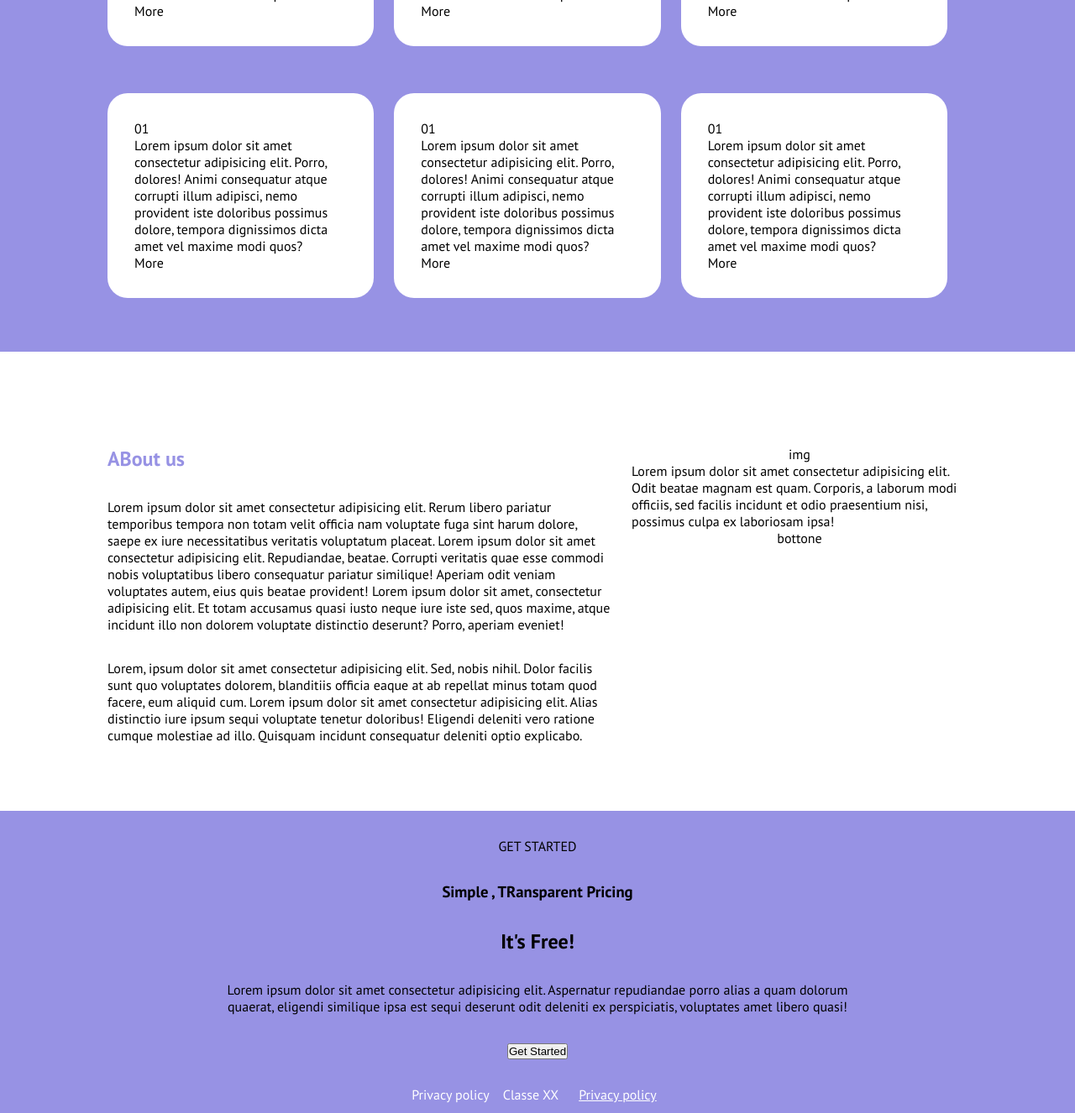
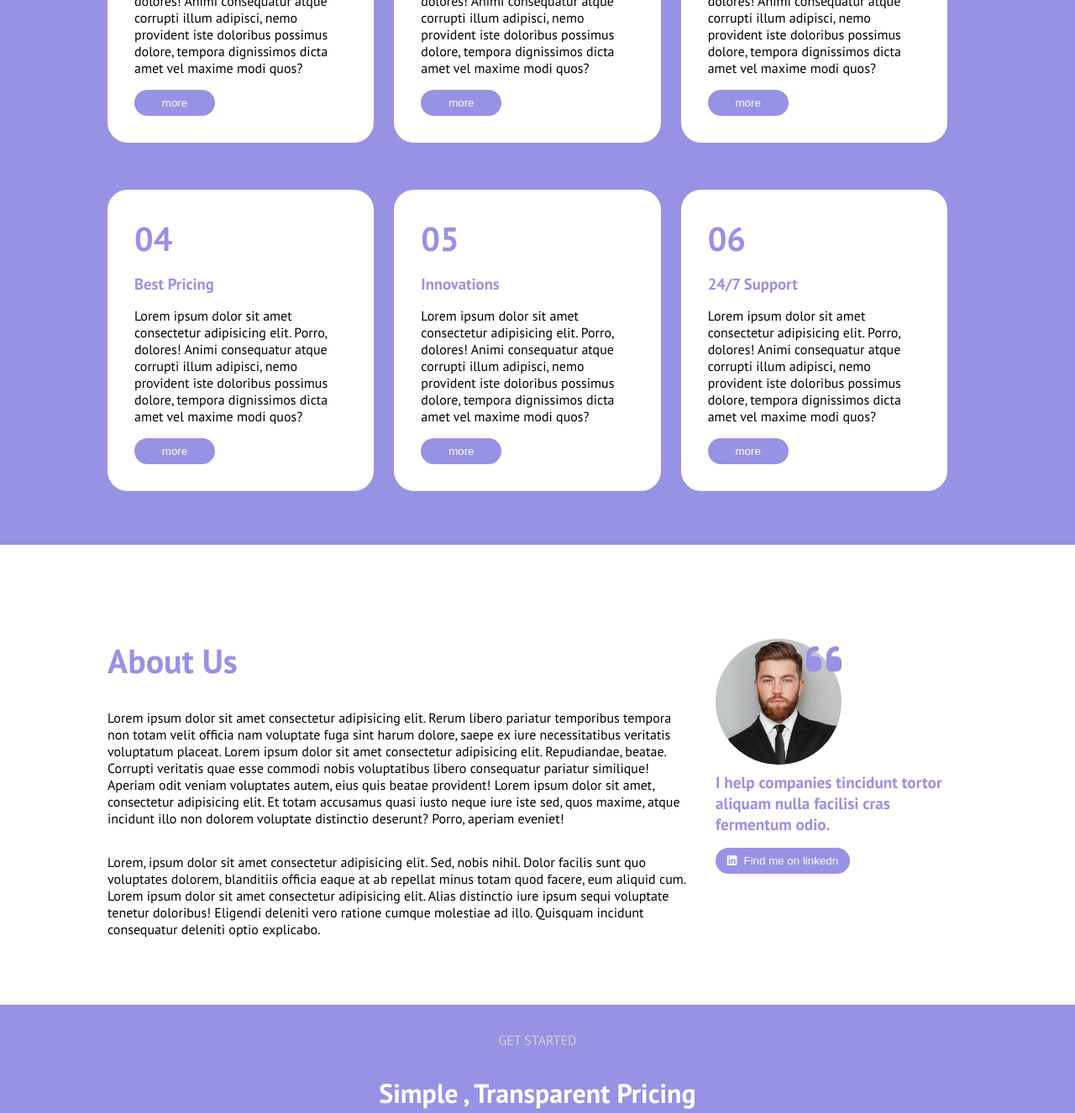
Before and after one commit to GtDavide01/htmlcss-responsive-layout, a plain HTML site: page index.html in a window 1280 px wide. Shown: the part 2759-4085 px from the top of the page at 84% size. Drawn offline with Linux system fonts and the light colour scheme.

Commit message:
esercizio finito , sistemare alcune righe di codice riutilizzabile

```diff
--- a/css/style.css
+++ b/css/style.css
@@ -157,7 +157,6 @@ header button{
     width: 100px;
     height: 100px;
     border-radius: 50%;
-    background-color: red;
 }
 .imgtestimonial.one {
     background-image: url(../img/testimonial1.jpg);
@@ -193,6 +192,26 @@ header button{
     margin-top: 5rem;
     background-color:#9792e4 ;
 }
+.benefitcard .cardbenefittitle h2 , .cardbenefittitle h3{
+    color: #9792e4;
+}
+.cardbenefittitle h2{
+    font-size: 2.5rem;
+    margin-bottom: 1rem;
+}
+.cardbenefittitle h3{
+    margin-bottom: 1rem;
+}
+.cardbenefitbutton button{
+    background-color: #9792e4;
+    color: white;
+    border: 0px;
+    border-radius: 1.5rem;
+    padding: .5rem;
+    margin-top: 1rem;
+    width: 6rem;
+
+}
 .benefits .benefittitle{
     text-align: center;
     color: white;
@@ -219,17 +238,55 @@ header button{
 }
 .aboutusinfo h2{
     color: #9792e4;
+    font-size: 2.5rem;
 }
 .aboutuscard{
     flex-direction: column;
     margin-bottom: 3rem;
 }
-
+.aboutusimg{
+    height: 150px;
+    width: 150px;
+    border-radius: 50%;
+    background-image: url(../img/about.jpg);
+    background-position: center;
+    background-repeat: no-repeat;
+    background-size: cover;
+    position: relative;
+}
+.aboutusimg i{
+    color: #9792e4;
+    font-size: 3rem;
+    position: absolute;
+    right: 0;
+}
+.aboutuscardinfo p{
+    color: #9792e4;
+    margin-top: .5rem;
+    font-weight: bold;
+    font-size: 1.2rem;
+}
+.aboutuscardbutton button{
+    background-color: #9792e4;
+    color: white;
+    border: 0px;
+    border-radius: 1.5rem;
+    padding: .5rem;
+    margin-top: 1rem;
+    width: 10rem;
+}
+.aboutuscardbutton i{
+    margin-right: .5rem;
+}
 /* SECTION GATSTARTED */
 .getstarted{
     background-color: #9792e4;
     padding-top: 2rem;
 }
+#grey{
+    color: lightgrey;
+}
+
 .getstarted .container {
     text-align: center;
 }
@@ -248,6 +305,25 @@ header button{
 .getstarted .getstartedfooter{
     padding-bottom: 2rem;
 }
+.getstartedtop h3{
+    color: white;
+    font-size: 2rem;
+}
+.getstartedtop h2{
+    color: #FDC15F;
+    font-size: 3rem;
+}
+.getstartedtop p{
+    color: white;
+}
+
+.getstartedfooter button{
+    background-color: white;
+    border-radius: 1rem;
+    color: #9792e4;
+    border: 0px;
+    padding: .8rem 3rem ;
+}
 /* /MAIN */
 
 /* FOOTER */
@@ -259,6 +335,9 @@ footer p{
     padding-bottom: 2rem;
     text-align: center;
     color: white;
+}
+footer a {
+    color: #9792e4;
 }
 /* /FOOTER */
 
@@ -291,6 +370,13 @@ footer p{
         align-items: center;
         text-align: left;
     }
+    .imgtestimonial{
+        height: 100px;
+        min-width: 100px;
+    }
+    .imgtestimonial.one{
+        background-image: url(../img/testimonial1.jpg);
+    }
     .testimonials .imgtestimonial{
         margin-right: 1rem;
     }
@@ -315,11 +401,14 @@ footer p{
         gap: 1.5rem;
     }
     .aboutus .aboutusinfo{
-        width: 60%;
+        width: 70%;
         margin-bottom: 5rem;
     }
+    .aboutusinfo p{
+        text-align: left;
+    }
     .aboutus .aboutuscard{
-        width: 40%;
+        width: 30%;
         justify-content: flex-start;
         align-items: center;
     }
--- a/index.html
+++ b/index.html
@@ -174,68 +174,74 @@
                 <div class="row">
                     <div class="benefitcard">
                         <div class="cardbenefittitle">
-                            01
+                            <h2>01</h2>
+                            <h3>High Quality</h3>
                         </div>
                         <div class="cardbenefitinfo">
                             Lorem ipsum dolor sit amet consectetur adipisicing elit. Porro, dolores! Animi consequatur atque corrupti illum adipisci, nemo provident iste doloribus possimus dolore, tempora dignissimos dicta amet vel maxime modi quos?
                         </div>
                         <div class="cardbenefitbutton">
-                            More
+                            <button>more</button>
                         </div>
                     </div>
                     <div class="benefitcard">
                         <div class="cardbenefittitle">
-                            01
+                            <h2>02</h2>
+                            <h3>Creative Team </h3>
                         </div>
                         <div class="cardbenefitinfo">
                             Lorem ipsum dolor sit amet consectetur adipisicing elit. Porro, dolores! Animi consequatur atque corrupti illum adipisci, nemo provident iste doloribus possimus dolore, tempora dignissimos dicta amet vel maxime modi quos?
                         </div>
                         <div class="cardbenefitbutton">
-                            More
+                            <button>more</button>
                         </div>
                     </div>
                     <div class="benefitcard">
                         <div class="cardbenefittitle">
-                            01
+                            <h2>03</h2>
+                            <h3>Amazing Results</h3>
                         </div>
                         <div class="cardbenefitinfo">
                             Lorem ipsum dolor sit amet consectetur adipisicing elit. Porro, dolores! Animi consequatur atque corrupti illum adipisci, nemo provident iste doloribus possimus dolore, tempora dignissimos dicta amet vel maxime modi quos?
                         </div>
                         <div class="cardbenefitbutton">
-                            More
+                            <button>more</button>
                         </div>
                     </div>
                     <div class="benefitcard">
                         <div class="cardbenefittitle">
-                            01
+                            <h2>04</h2>
+                            <h3>Best Pricing</h3>
                         </div>
                         <div class="cardbenefitinfo">
                             Lorem ipsum dolor sit amet consectetur adipisicing elit. Porro, dolores! Animi consequatur atque corrupti illum adipisci, nemo provident iste doloribus possimus dolore, tempora dignissimos dicta amet vel maxime modi quos?
                         </div>
                         <div class="cardbenefitbutton">
-                            More
+                            <button>more</button>
                         </div>
                     </div>
                     <div class="benefitcard">
                         <div class="cardbenefittitle">
-                            01
+                            <h2>05</h2>
+                            <h3>Innovations</h3>
                         </div>
                         <div class="cardbenefitinfo">
                             Lorem ipsum dolor sit amet consectetur adipisicing elit. Porro, dolores! Animi consequatur atque corrupti illum adipisci, nemo provident iste doloribus possimus dolore, tempora dignissimos dicta amet vel maxime modi quos?
                         </div>
                         <div class="cardbenefitbutton">
-                            More
+                            <button>more</button>
                         </div>
                     </div>
                     <div class="benefitcard">
                         <div class="cardbenefittitle">
-                            01
+                            <h2>06</h2>
+                            <h3>24/7 Support</h3>
                         </div>
                         <div class="cardbenefitinfo">
                             Lorem ipsum dolor sit amet consectetur adipisicing elit. Porro, dolores! Animi consequatur atque corrupti illum adipisci, nemo provident iste doloribus possimus dolore, tempora dignissimos dicta amet vel maxime modi quos?
                         </div>
                         <div class="cardbenefitbutton">
-                            More
+                            <button>more</button>
                         </div>
                     </div>
                 </div>
@@ -247,19 +253,19 @@
         <section class="aboutus">
             <div class="container">
                 <div class="aboutusinfo">
-                    <h2>ABout us</h2>
+                    <h2>About Us</h2>
                     <p>Lorem ipsum dolor sit amet consectetur adipisicing elit. Rerum libero pariatur temporibus tempora non totam velit officia nam voluptate fuga sint harum dolore, saepe ex iure necessitatibus veritatis voluptatum placeat. Lorem ipsum dolor sit amet consectetur adipisicing elit. Repudiandae, beatae. Corrupti veritatis quae esse commodi nobis voluptatibus libero consequatur pariatur similique! Aperiam odit veniam voluptates autem, eius quis beatae provident! Lorem ipsum dolor sit amet, consectetur adipisicing elit. Et totam accusamus quasi iusto neque iure iste sed, quos maxime, atque incidunt illo non dolorem voluptate distinctio deserunt? Porro, aperiam eveniet!</p>
                     <p>Lorem, ipsum dolor sit amet consectetur adipisicing elit. Sed, nobis nihil. Dolor facilis sunt quo voluptates dolorem, blanditiis officia eaque at ab repellat minus totam quod facere, eum aliquid cum. Lorem ipsum dolor sit amet consectetur adipisicing elit. Alias distinctio iure ipsum sequi voluptate tenetur doloribus! Eligendi deleniti vero ratione cumque molestiae ad illo. Quisquam incidunt consequatur deleniti optio explicabo.</p>
                 </div>
-                <div class="aboutuscard flex">
+                <div class="aboutuscard">
                         <div class="aboutusimg">
-                        img
+                            <i class="fa-solid fa-quote-left"></i>
                         </div>
                         <div class="aboutuscardinfo">
-                        Lorem ipsum dolor sit amet consectetur adipisicing elit. Odit beatae magnam est quam. Corporis, a laborum modi officiis, sed facilis incidunt et odio praesentium nisi, possimus culpa ex laboriosam ipsa!
+                          <p>I help companies tincidunt tortor aliquam nulla facilisi cras fermentum odio.</p>
                         </div>
                         <div class="aboutuscardbutton">
-                        bottone
+                            <button><nobr><i class="fa-brands fa-linkedin"></i>Find me on linkedn</nobr></button>
                         </div>
                 </div>
             </div>
@@ -270,15 +276,15 @@
         <section class="getstarted">
             <div class="container">
                 <div class="getstartedtop">
-                    <p>GET STARTED</p>
-                    <h3>Simple , TRansparent Pricing</h3>
+                    <p id="grey">GET STARTED</p>
+                    <h3>Simple , Transparent Pricing</h3>
                     <h2>It's Free!</h2>
-                    <p>Lorem ipsum dolor sit amet consectetur adipisicing elit. Aspernatur repudiandae porro alias a quam dolorum quaerat, eligendi similique ipsa est sequi deserunt odit deleniti ex perspiciatis, voluptates amet libero quasi!</p>
+                    <p>We're still in beta and we will be for awhile. As we add more functionally , we'll look into other plans with more controls.</p>
                 </div>
                 <div class="getstartedfooter">
                     <button>Get Started</button>
                         <ul>
-                            <li> Privacy policy</li>
+                            <li> Copryright 2021 Boolean</li>
                             <li> Classe XX</li>
                             <li><a href="">Privacy policy</a></li>
                         </ul>
@@ -293,7 +299,7 @@
     <footer>
         <div class="container">
                 <p>Lorem ipsum dolor sit amet, consectetur adipisicing elit. Esse voluptas distinctio non odio quas optio animi nemo, soluta enim, vitae ratione eum sunt quae at, accusantium ut magni debitis doloribus?</p>
-                <p>Lorem ipsum dolor, sit amet consectetur adipisicing elit. Quis, maiores. Provident temporibus quaerat maiores suscipit, ratione veniam libero molestias doloribus iste neque architecto dolor ex ut, repudiandae deserunt necessitatibus magni?</p>
+                <p> <a href="">Lorem ipsum lorem </a> sit to dolor ex ut, repudiandae deserunt necessitatibus magni?  <a href="">Lorem ipsum lorem </a></p>
         </div>
     </footer>
     <!-- /FOOTER -->
```
Lines whose indentation alone changed are shown as unchanged.
